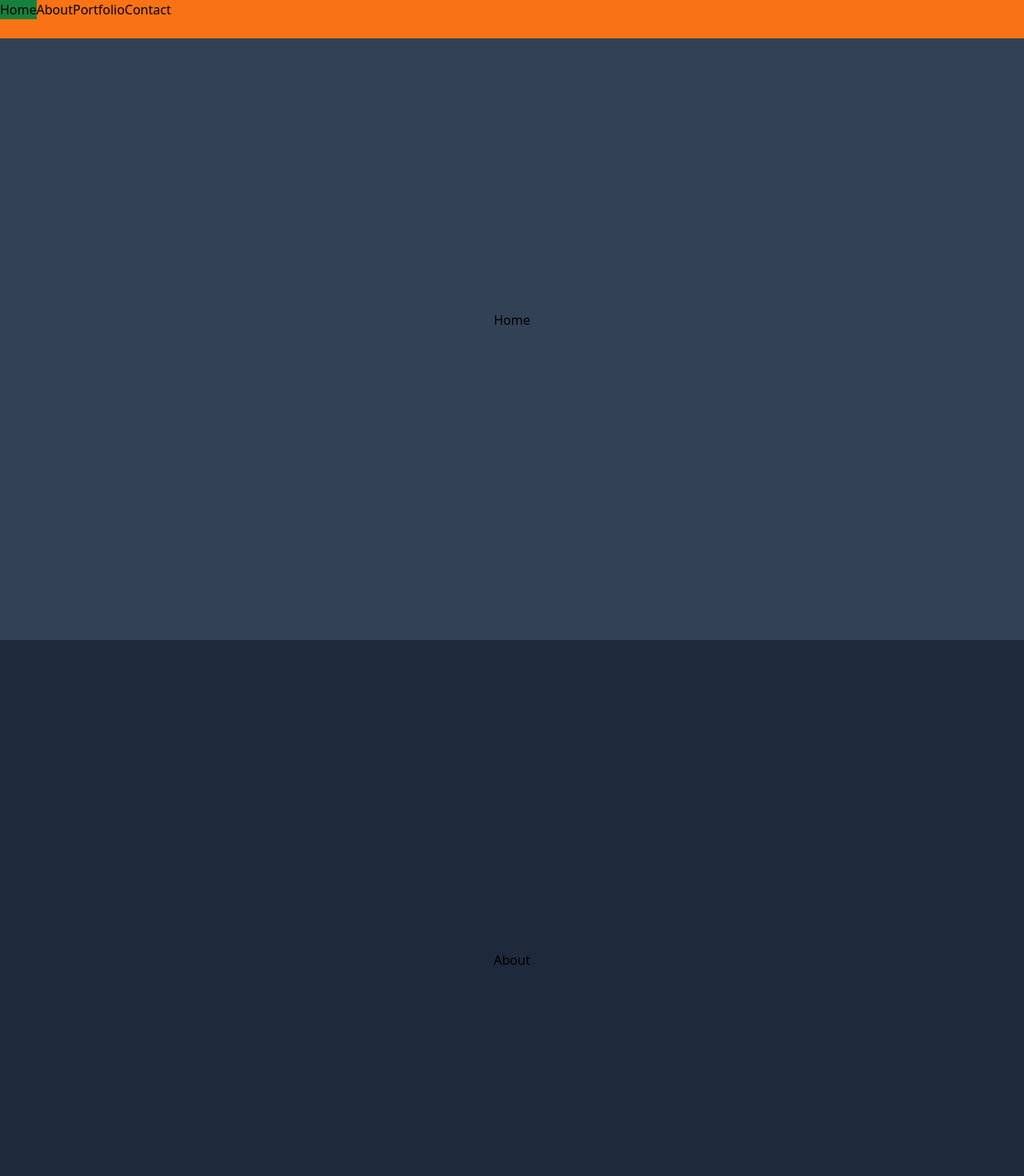
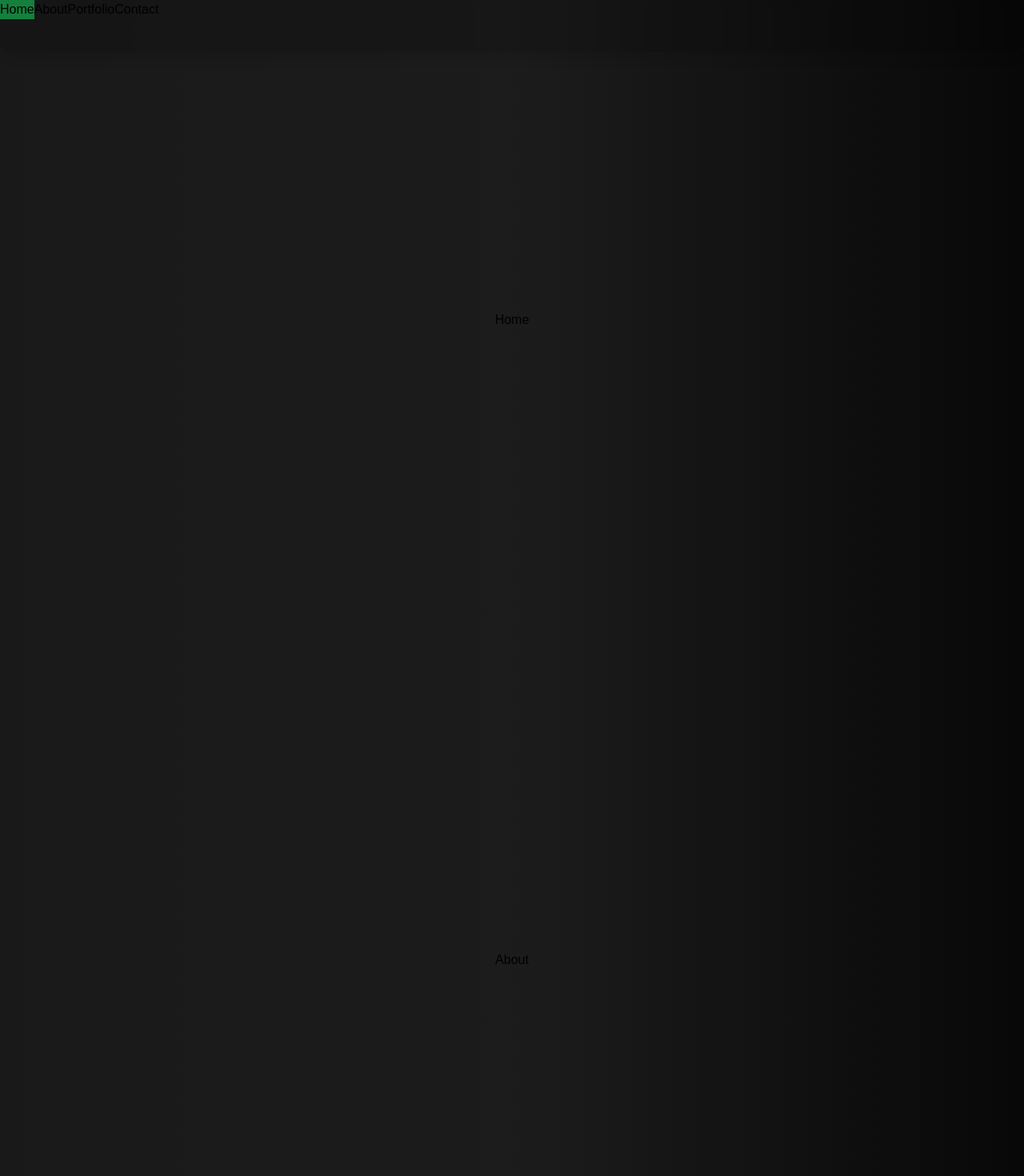
Before and after one commit to AbdullahNuaimi/My-portfolio, a React (Create React App) app: page / in a window 1280 px wide. Shown: the top 1470 px of the page at 80% size. Built offline with nearby package versions, Linux system fonts and the light colour scheme.

Commit message:
choos fonts and backgrounds

```diff
--- a/src/components/header/header.component.tsx
+++ b/src/components/header/header.component.tsx
@@ -1,7 +1,7 @@
 import "./header.css";
 const Header = () =>{
     return(
-        <div className="head flex w-full h-12 bg-orange-500 fixed top-0">
+        <div className="head flex w-full h-16 bg-orange-500 fixed top-0 rounded-b-xl shadow-lg">
         <ul>
           <li className="bg-green-700">
             <a href="#Home">Home</a>
--- a/src/components/header/header.css
+++ b/src/components/header/header.css
@@ -0,0 +1,4 @@
+.head{
+    backdrop-filter: blur(1px);
+    background-color: rgba(0, 0, 0, 0.15);
+}
--- a/src/components/section1/section1.component.tsx
+++ b/src/components/section1/section1.component.tsx
@@ -2,7 +2,7 @@ import './section1.css';
 
 const Section1 = () =>{
     return(
-        <div className="section bg-slate-700" id='Home'>Home</div>
+        <div className="section" id='Home'>Home</div>
     )
 };
 
--- a/src/components/section2/section2.component.tsx
+++ b/src/components/section2/section2.component.tsx
@@ -2,7 +2,7 @@ import './section2.css';
 
 const Section2 = () =>{
     return(
-        <div className="section bg-slate-800" id='About'>About</div>
+        <div className="section " id='About'>About</div>
     )
 };
 
--- a/src/components/section3/section3.component.tsx
+++ b/src/components/section3/section3.component.tsx
@@ -2,7 +2,7 @@ import './section3.css';
 
 const Section3 = () =>{
     return(
-        <div className="section bg-slate-900" id='Portfolio'>Portfolio</div>
+        <div className="section " id='Portfolio'>Portfolio</div>
     )
 };
 
--- a/src/components/section4/section4.component.tsx
+++ b/src/components/section4/section4.component.tsx
@@ -2,7 +2,7 @@ import './section4.css';
 
 const Section4 = () =>{
     return(
-        <div className="section bg-green-200" id='Contact'>Contact</div>
+        <div className="section " id='Contact'>Contact</div>
     )
 };
 
--- a/src/index.css
+++ b/src/index.css
@@ -1,3 +1,17 @@
 @tailwind base;
 @tailwind components;
 @tailwind utilities;
+@import url('https://fonts.googleapis.com/css2?family=Lobster&display=swap');
+@import url('https://fonts.googleapis.com/css2?family=Cairo:wght@300&display=swap');
+
+body {
+  /* font-family: 'Lobster', cursive; */
+  font-family: 'Cairo', sans-serif;
+  background: rgb(25,25,25);
+  background: linear-gradient(90deg, rgba(25,25,25,1) 0%, rgba(28,28,28,1) 50%, rgba(8,8,8,1) 100%);
+  scroll-behavior: smooth;
+}
+
+.section {
+  scroll-behavior: smooth;
+}
```
